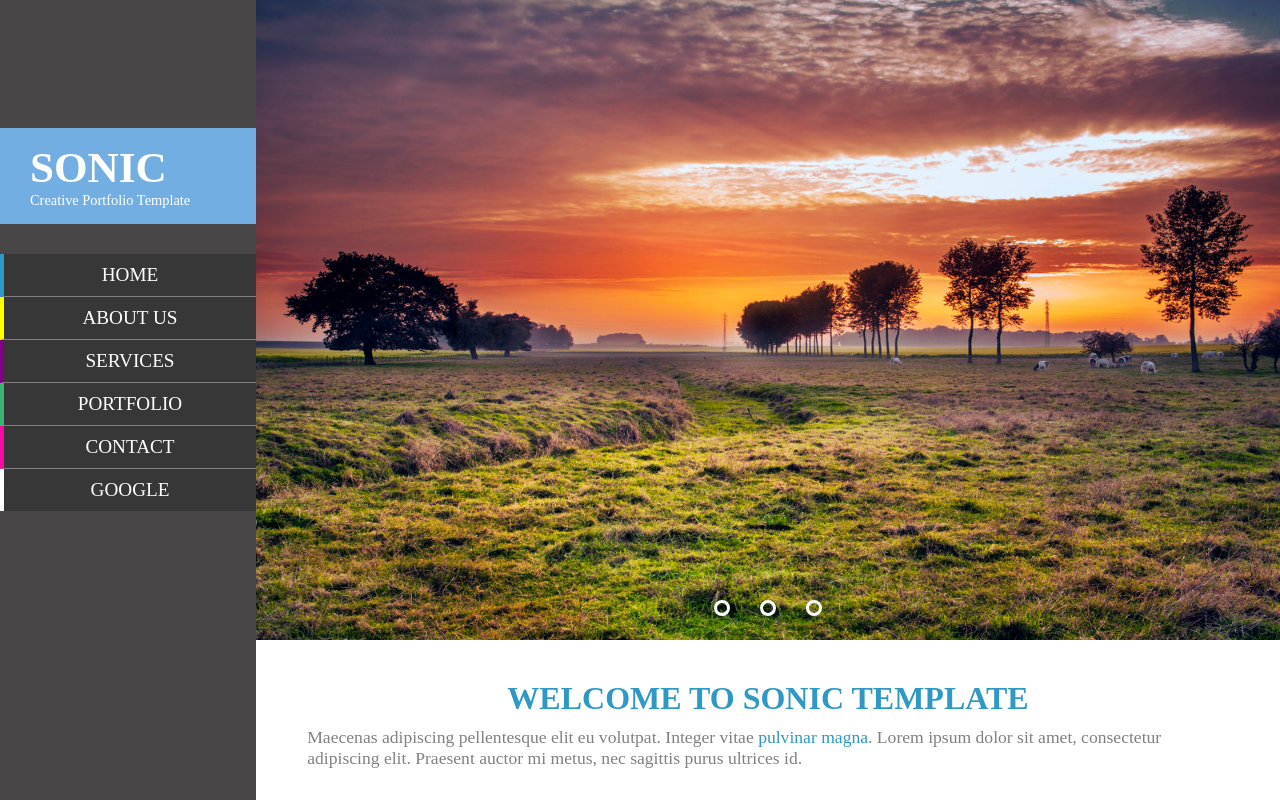
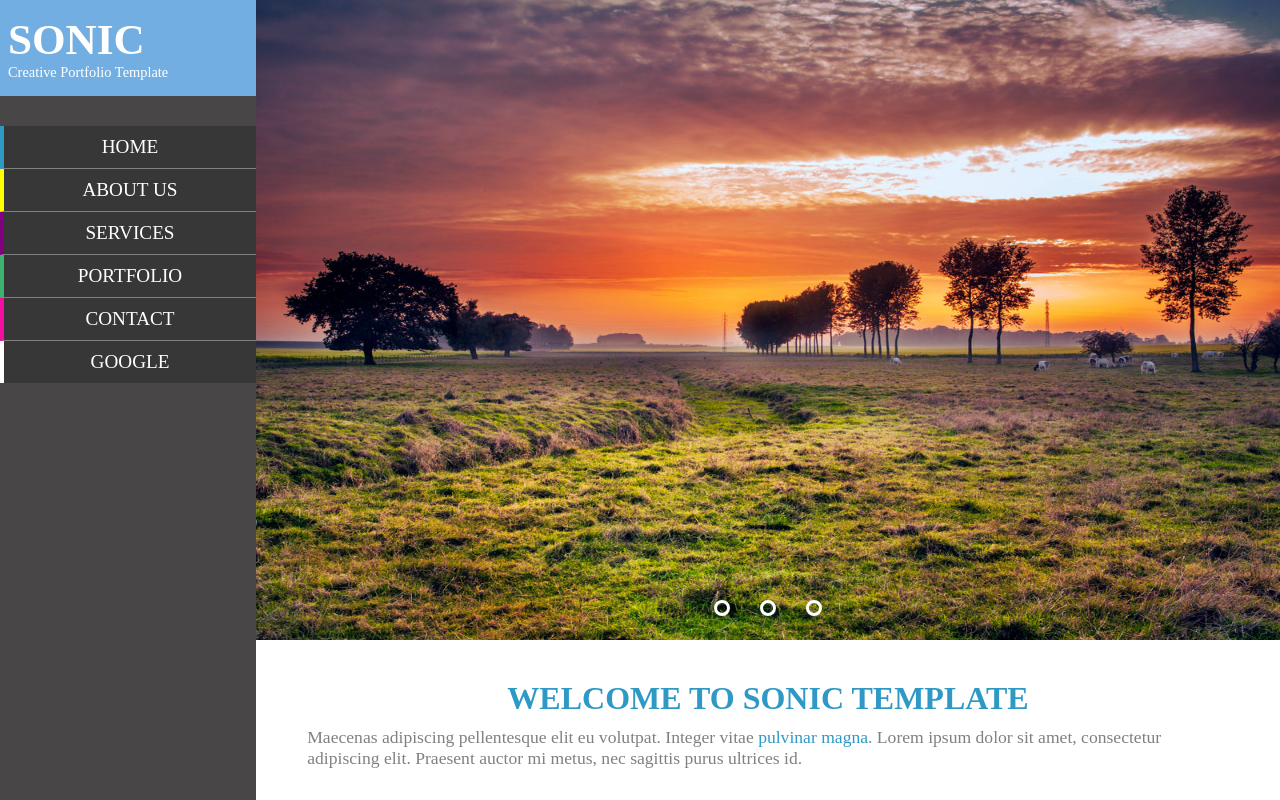
Before and after one commit to fouz0062/flomic-sonic, a plain HTML site: page index.html in a window 1280 px wide. Shown: the top 800 px of the page. Drawn offline with Linux system fonts and the light colour scheme; a web font is replaced by a local one.

Commit message:
Add files via upload

```diff
--- a/css/style.css
+++ b/css/style.css
@@ -23,7 +23,7 @@ grid-template-columns: 20% 80%;
 
  .menu {
      position: fixed;
-     padding-top: 10%;
+     /* padding-top: 10%; */
      background-color: rgb(72, 70, 70);
      height: 100vh;
      width: 20%;
@@ -34,7 +34,7 @@ grid-template-columns: 20% 80%;
      color: white;
      font-weight: bolder;
      background-color: rgb(114, 174, 226);
-     padding: 15px 30px;
+     padding: 15px 8px;
  }
 
  .menu div:first-child p {
@@ -726,6 +726,7 @@ grid-template-columns: 20% 80%;
      }
      .footer {
          margin-top: 0;
+         border-left: none;
      }
      .footer div {
          padding: 20px 0;
```
